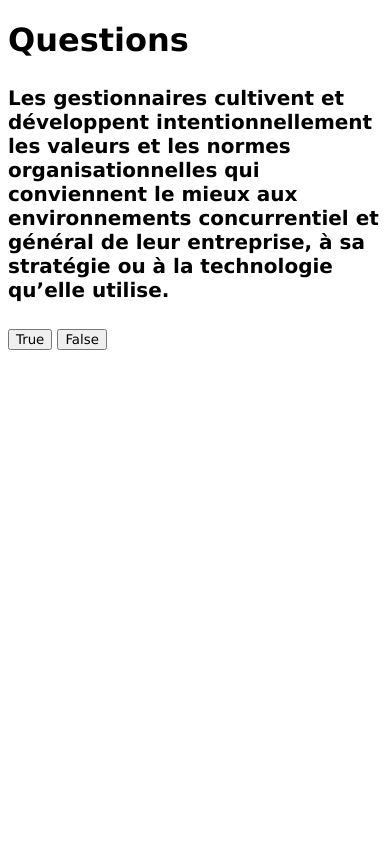
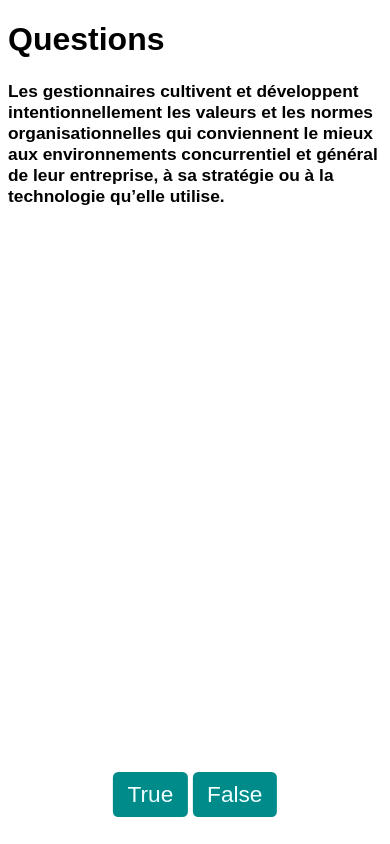
Before and after one commit to ThatSpartan/Plain, a plain HTML site: page index.html in a window 390 px wide. Drawn offline with Linux system fonts and the light colour scheme.

Commit message:
added view for mobile

```diff
--- a/style.css
+++ b/style.css
@@ -1,11 +1,32 @@
 * {
-    font-family: Verdana;
+    font-family: sans-serif;
 }
 
 #question {
-    font-size: 15pt;
+    font-size: 13pt;
+}
+
+@media screen and (max-width: 600px) {
+    #buttons_container {
+        position: absolute;
+        bottom: 20pt;
+        left: 50%;
+        transform: translateX(-50%);
+    }
 }
 
 .button {
     display: inline-block;
+    padding: 6pt 10pt;
+    background-color: rgb(0, 139, 139);
+    color: azure;
+    border: 0pt solid black;
+    border-radius: 4pt;
 }
+
+@media screen and (max-width: 600px) {
+    .button {
+        padding: 7pt 11pt;
+        font-size: 17pt;
+    }
+}
```
